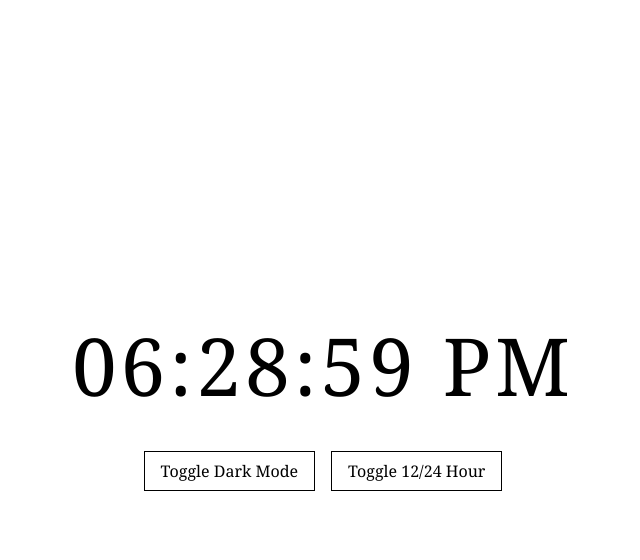
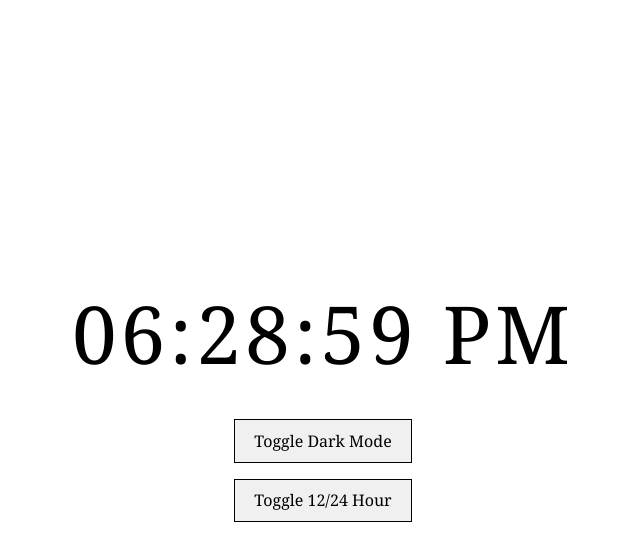
Before and after one commit to aawwise/clock, a plain HTML site: page index.html in a window 1280 px wide. Both pictures are taken after a click on the button "Toggle 12/24 Hour". Shown: the whole page, without its empty margins (317-957 px from the left). Drawn offline with Linux system fonts and the light colour scheme.

Commit message:
Update index.html

```diff
--- a/index.html
+++ b/index.html
@@ -38,22 +38,23 @@
     .buttons {
       margin-top: 2rem;
       display: flex;
+      flex-direction: column;
       gap: 1rem;
     }
 
     .btn {
-      padding: 0.5rem 1rem;
+      padding: 0.6rem 1.2rem;
       font-size: 1rem;
-      background: none;
-      border: 1px solid currentColor;
-      color: inherit;
+      background-color: #f0f0f0;
+      border: 1px solid #000;
+      color: #000;
       font-family: var(--font-main);
       cursor: pointer;
-      transition: background-color 0.2s;
+      transition: background-color 0.2s, color 0.2s, border-color 0.2s;
     }
 
     .btn:hover {
-      background-color: rgba(0, 0, 0, 0.05);
+      background-color: #ddd;
     }
 
     body.dark {
@@ -61,8 +62,14 @@
       color: var(--text-dark);
     }
 
+    body.dark .btn {
+      background-color: #222;
+      color: #fff;
+      border: 1px solid #fff;
+    }
+
     body.dark .btn:hover {
-      background-color: rgba(255, 255, 255, 0.1);
+      background-color: #333;
     }
   </style>
 </head>
@@ -86,7 +93,7 @@
 
       if (is12Hour) {
         ampm = hours >= 12 ? ' PM' : ' AM';
-        hours = hours % 12 || 12; // convert 0 -> 12
+        hours = hours % 12 || 12;
       }
 
       hours = hours.toString().padStart(2, '0');
@@ -99,7 +106,7 @@
 
     function toggleHourFormat() {
       is12Hour = !is12Hour;
-      updateClock(); // refresh clock immediately
+      updateClock();
     }
 
     setInterval(updateClock, 1000);
```
